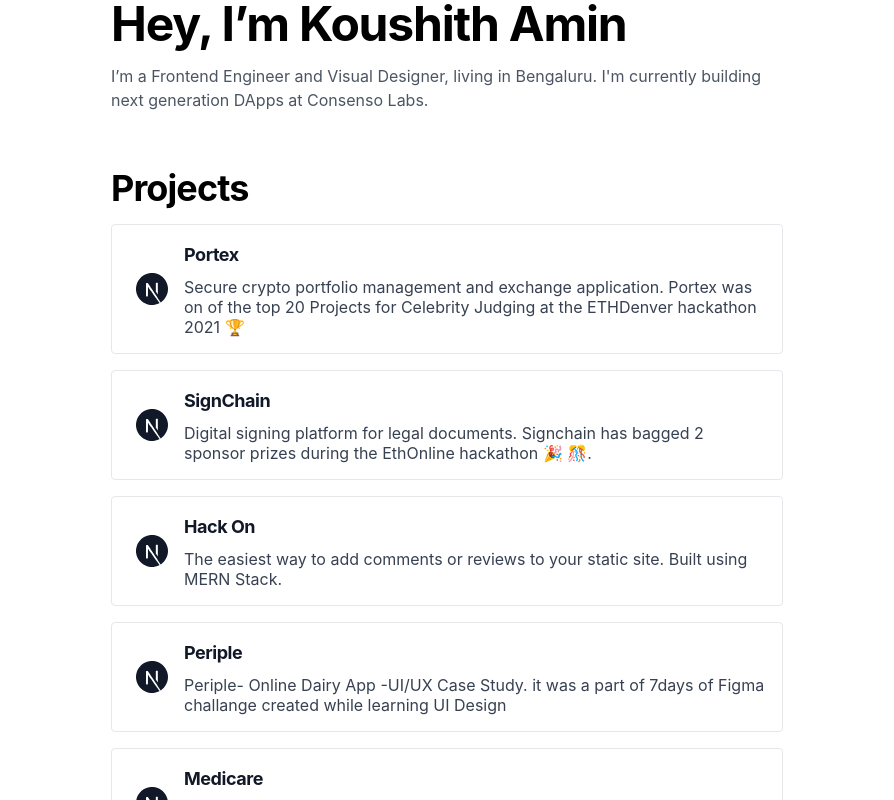
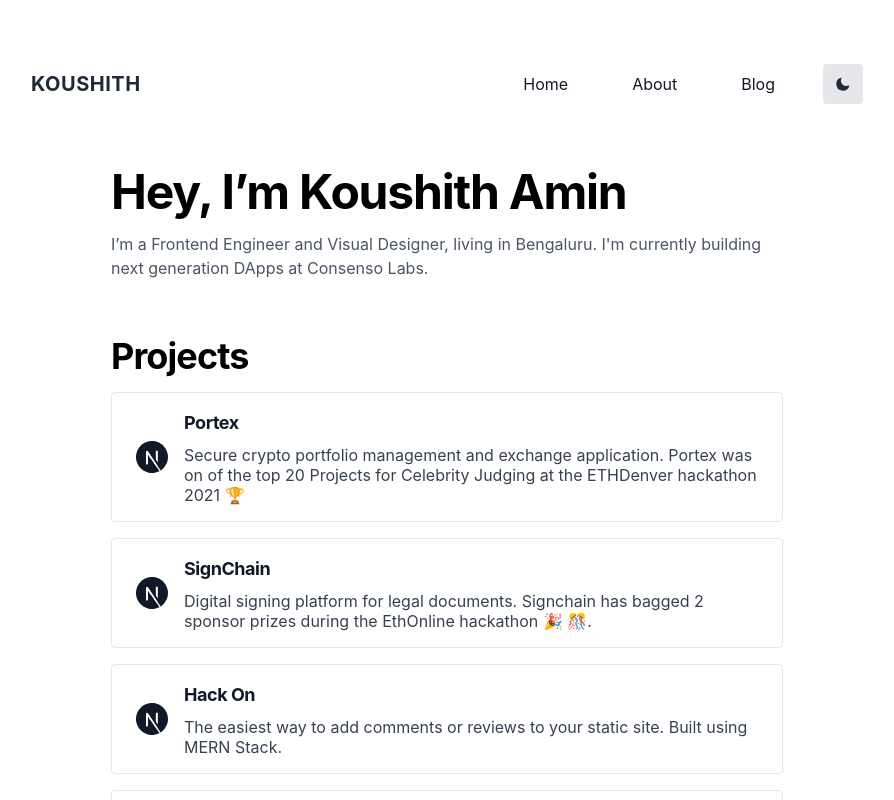
Before and after one commit to Koushith/Next.js-Portfolio-2021, a Next.js app: page / in a window 1280 px wide. Shown: the top 800 px of the page, without its empty margins (193-1087 px from the left). Built offline with nearby package versions, Linux system fonts and the light colour scheme; what @tailwindcss/typography would draw is missing.

Commit message:
fixes deployment errors

```diff
--- a/components/header.js
+++ b/components/header.js
@@ -1,9 +1,15 @@
 import Link from 'next/link';
 import { useState, useEffect } from 'react';
+import { useTheme } from 'next-themes';
 
 import Image from 'next/image';
 
-export default function Header({ mounted, setMounted, theme, setTheme }) {
+export default function Header() {
+  const [mounted, setMounted] = useState(false);
+  const { theme, setTheme } = useTheme();
+
+  // After mounting, we have access to the theme
+  useEffect(() => setMounted(true), []);
   const [isMenuOpen, setIsMenuOpen] = useState(false);
   return (
     <>
```
Also changed, not shown: components/Layout.js (+7 -7 lines).
